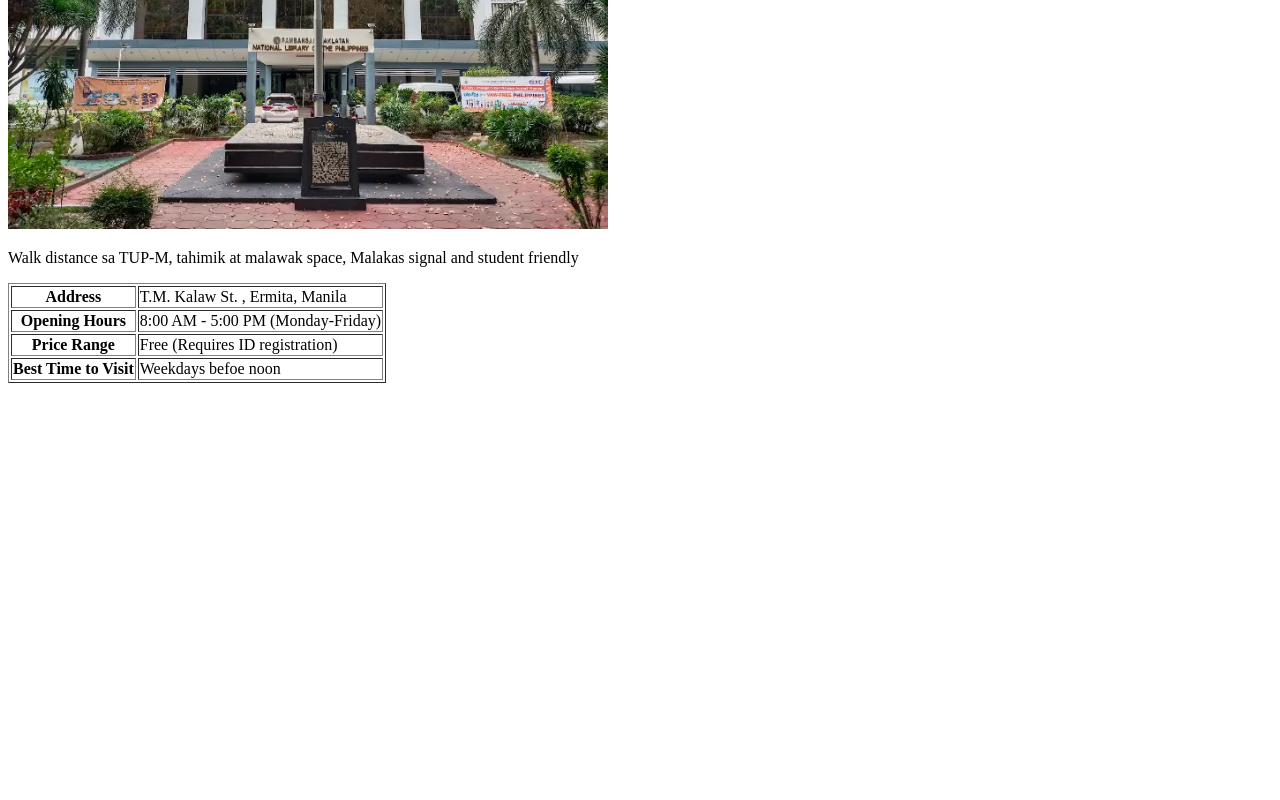
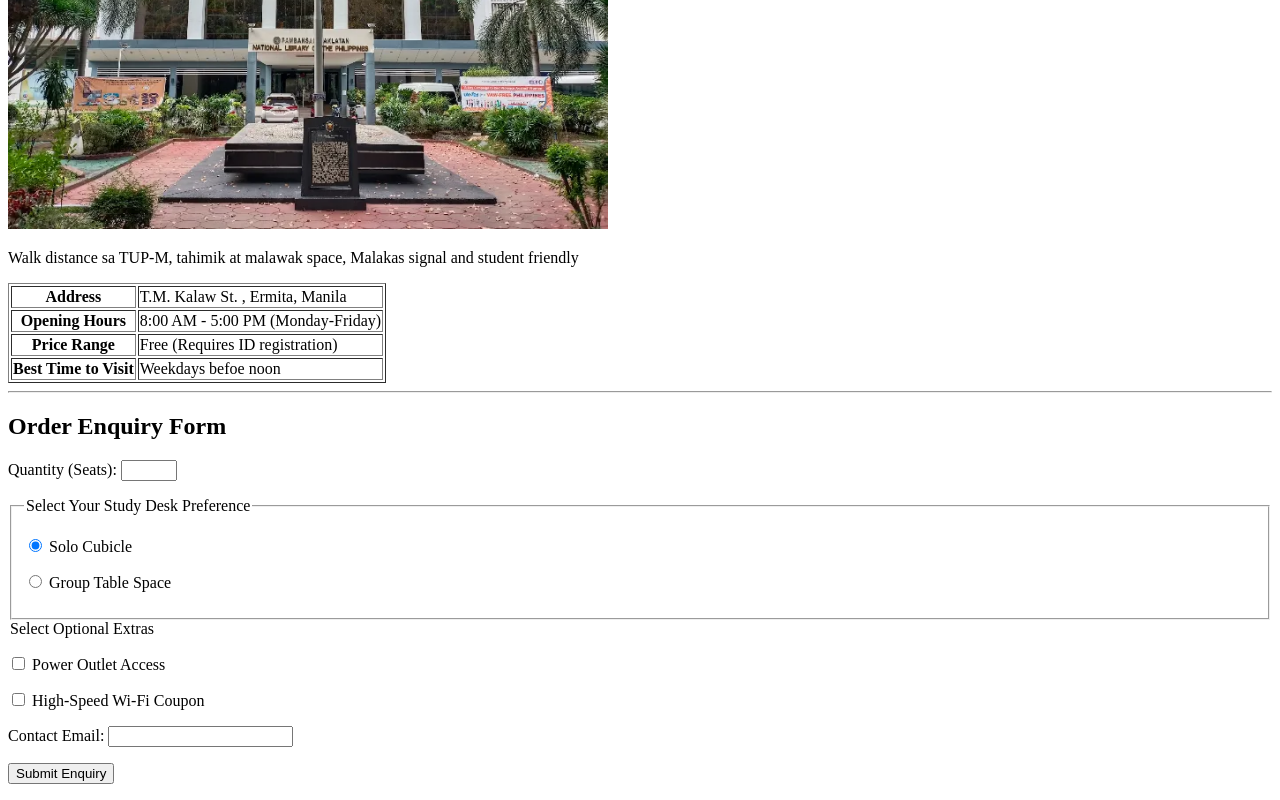
Before and after one commit to jangelo-pastrana-compro/study-hub-spots, a plain HTML site: page places/national-library.html in a window 1280 px wide. Shown: the part 373-1173 px from the top of the page. Before the commit the page ends 800 px from the top, so only its background shows below. Drawn offline with Linux system fonts and the light colour scheme.

Commit message:
updated contact form

```diff
--- a/places/national-library.html
+++ b/places/national-library.html
@@ -28,5 +28,53 @@
          <tr><th>Best Time to Visit</th><td>Weekdays befoe noon</td></tr>
     </table>
 
+     <hr>
+    <h2>Order Enquiry Form</h2>
+
+    <form action="#" method="POST">
+
+
+        <p>
+            <label for="quantity">Quantity (Seats):</label>
+            <input type="number" id="quantity" name="quantity" min="1" max="20" required>
+        </p>
+
+
+        <fieldset>
+            <legend>Select Your Study Desk Preference</legend>
+            <p>
+                <input type="radio" id="delivery-solo" name="delivery-method" value="solo" checked>
+                <label for="delivery-solo">Solo Cubicle</label>
+            </p>
+            <p>
+                <input type="radio" id="delivery-group" name="delivery-method" value="group">
+                <label for="delivery-group">Group Table Space</label>
+            </p>
+        </fieldset>
+
+
+            <legend>Select Optional Extras</legend>
+            <p>
+                <input type="checkbox" id="extra-outlet" name="extras" value="power-outlet">
+                <label for="extra-outlet">Power Outlet Access</label>
+            </p>
+            <p>
+                <input type="checkbox" id="extra-wifi" name="extras" value="premium-wifi">
+                <label for="extra-wifi">High-Speed Wi-Fi Coupon</label>
+            </p>
+        </fieldset>
+
+
+        <p>
+            <label for="enquiry-email">Contact Email:</label>
+            <input type="email" id="enquiry-email" name="contact-email" required>
+        </p>
+
+        <p>
+            <button type="submit">Submit Enquiry</button>
+        </p>
+
+    </form>
+
 </body>
 </html>
```
Also changed, not shown: places/manila-city-library.html (+46 -0 lines), places/tupm-library.html (+48 -0 lines).
